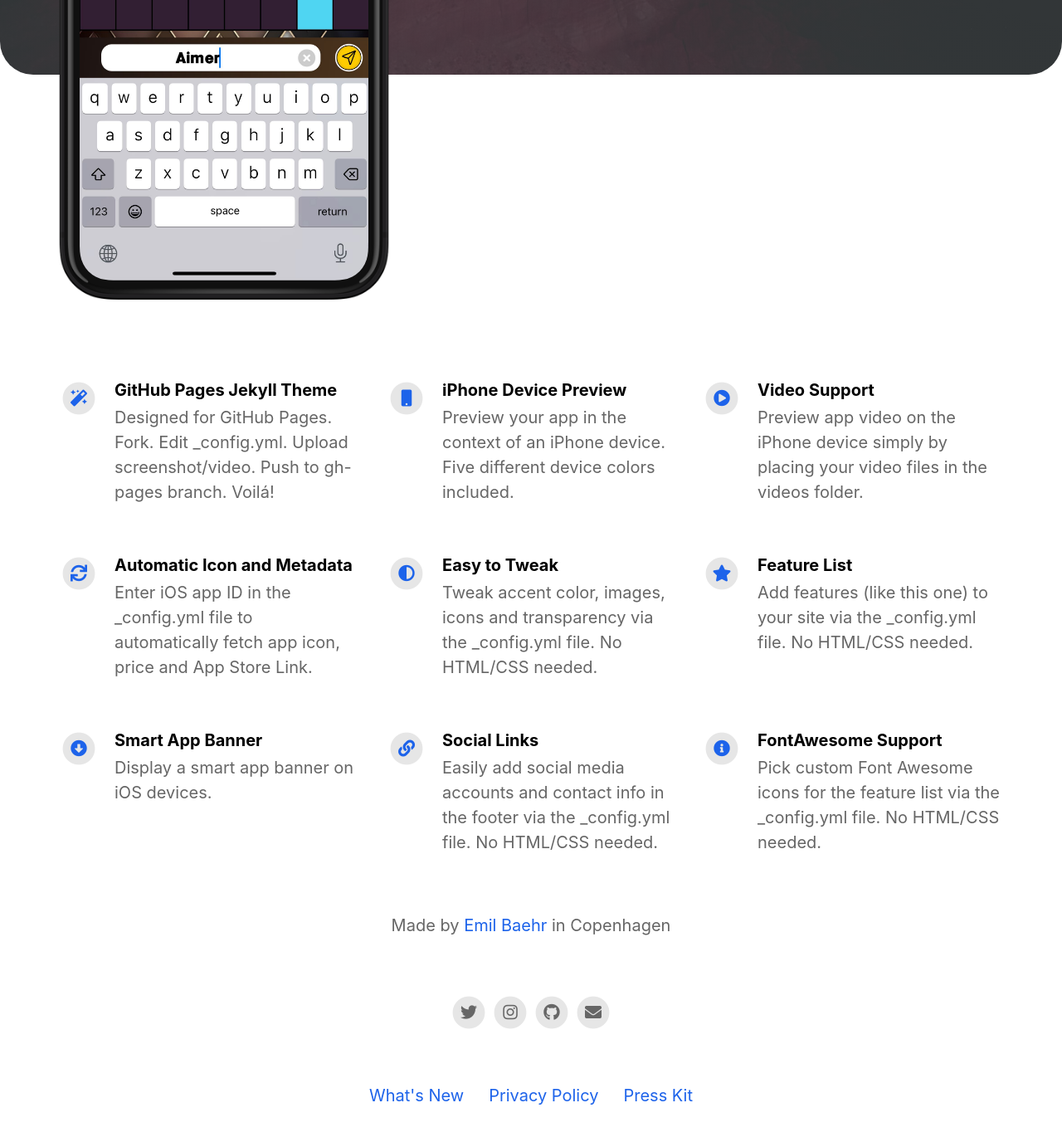
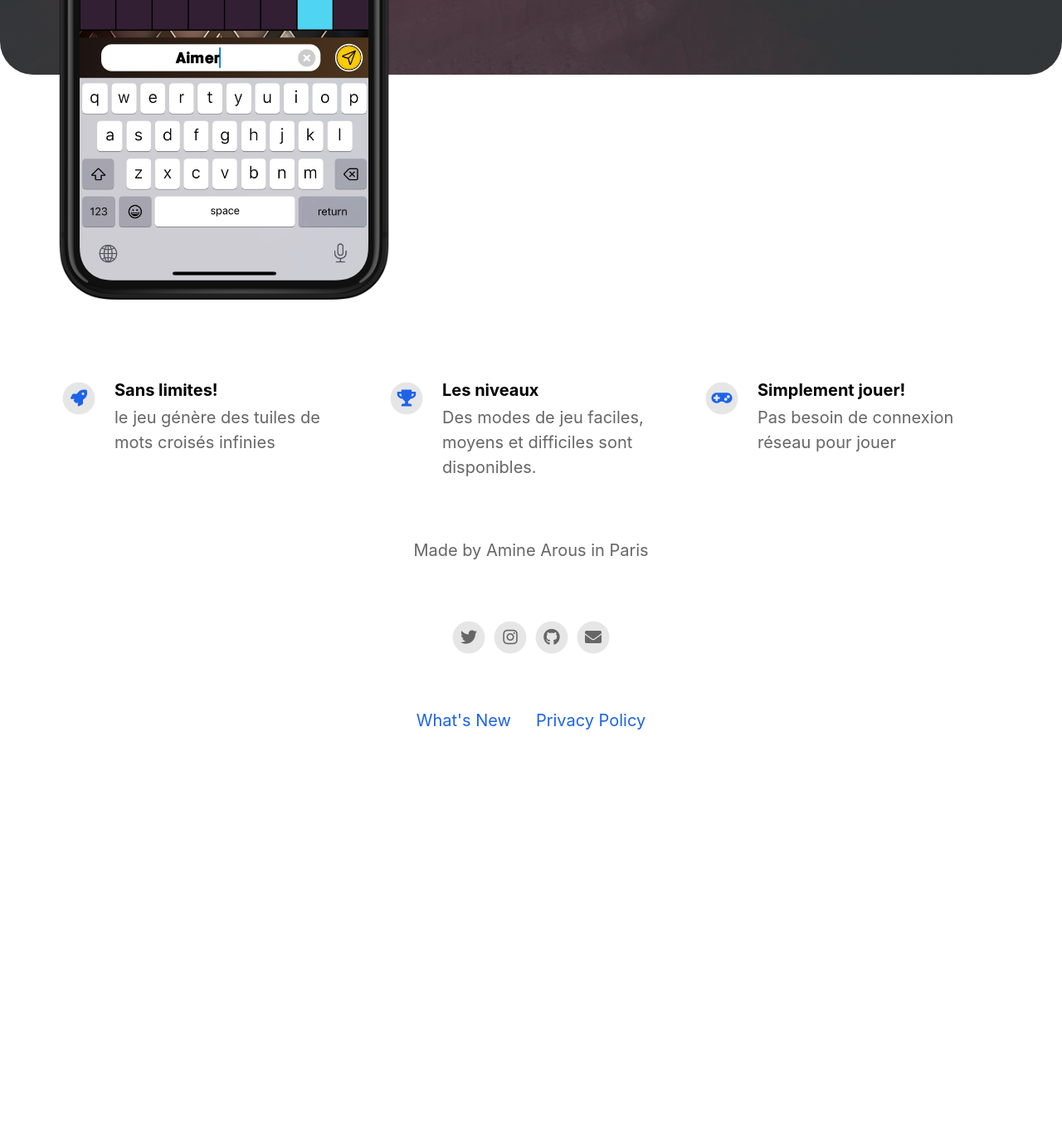
Before and after one commit to AmineArous/crosswordsfrlanding, a Jekyll site: the page built from index.html, in a window 1280 px wide and 1400 px high, scrolled down 624 px. Shown: the top 1370 px of the window at 83% size. Built offline with Jekyll 4.4.1, drawn with Linux system fonts in a browser that asks for light colours; nearby versions of some CDN libraries; after the commit the page ends 1572 px from its top, so only the background shows below that; some of the changed text lies outside the part shown.

Commit message:
Update _config.yml

```diff
--- a/_config.yml
+++ b/_config.yml
@@ -2,32 +2,32 @@
 page_title                                :                                           # Automatically populates with app name if not set and if iOS app ID is set. Otherwise enter manually.
 
 # App Info
-ios_app_id                                : 1234793120                                # Required. Enter iOS app ID to automatically populate name, price and icons (e.g. 718043190).
+ios_app_id                                : 6446811568                                # Required. Enter iOS app ID to automatically populate name, price and icons (e.g. 718043190).
 ios_app_country                           : us                                        # Required outside USA. Enter 2 letter country code as in https://en.wikipedia.org/wiki/ISO_3166-1_alpha-2
 
 appstore_link                             :                                           # Automatically populates if not set and if iOS app ID is set. Otherwise enter manually.
 playstore_link                            :                                           # Enter Google Play Store URL.
-presskit_download_link                    : https://emilbaehr.com                                          # Enter a link to downloadable file or (e.g. public Dropbox link to a .zip file).
+presskit_download_link                    : #https://apps.apple.com/fr/app/id6446811568                                          # Enter a link to downloadable file or (e.g. public Dropbox link to a .zip file).
                                                                                       # Or upload your press kit file to assets and set path accordingly (e.g. "assets/your_press_kit.zip").
 
 app_icon                                  : # assets/appicon.png                      # Automatically populates if not set and if iOS app ID is set.  Otherwise enter path to icon file manually.
 app_name                                  :                                           # Automatically populates if not set and if iOS app ID is set.  Otherwise enter manually.
 app_price                                 :                                           # Automatically populates if not set and if iOS app ID is set.  Otherwise enter manually.
-app_description                           : Write a short tagline for your app.
+app_description                           : Jeu de Mots croisés classic.
 
 enable_smart_app_banner                   : true                                      # Set to true to show a smart app banner at top of page on mobile devices.
 
 
 
 # Information About Yourself
-your_name                                 : Emil Baehr
-your_link                                 : https://emilbaehr.com
-your_city                                 : Copenhagen
-email_address                             : emil.baehr@gmail.com
+your_name                                 : Amine Arous
+your_link                                 :
+your_city                                 : Paris
+email_address                             : m.aminearous@gmail.com
 facebook_username                         :
-instagram_username                        : ebaehr
-twitter_username                          : ebaehr
-github_username                           : emilbaehr
+instagram_username                        : tamjack75
+twitter_username                          : AmineArous
+github_username                           : AmineArous
 youtube_username                          :
 
 
@@ -35,45 +35,17 @@ youtube_username                          :
 # Feature List                            Edit, add or remove features to be presented.
 features                                  :
 
-  - title                                 : GitHub Pages Jekyll Theme
-    description                           : Designed for GitHub Pages. Fork. Edit _config.yml. Upload screenshot/video. Push to gh-pages branch. Voilá!
-    fontawesome_icon_name                 : magic
+  - title                                 : Sans limites!
+    description                           : le jeu génère des tuiles de mots croisés infinies
+    fontawesome_icon_name                 : rocket
 
-  - title                                 : iPhone Device Preview
-    description                           : Preview your app in the context of an iPhone device. Five different device colors included.
-    fontawesome_icon_name                 : mobile
+  - title                                 : Les niveaux
+    description                           : Des modes de jeu faciles, moyens et difficiles sont disponibles.
+    fontawesome_icon_name                 : trophy
 
-  - title                                 : Video Support
-    description                           : Preview app video on the iPhone device simply by placing your video files in the videos folder.
-    fontawesome_icon_name                 : play-circle
-
-  - title                                 : Automatic Icon and Metadata
-    description                           : Enter iOS app ID in the _config.yml file to automatically fetch app icon, price and App Store Link.
-    fontawesome_icon_name                 : sync
-
-  - title                                 : Easy to Tweak
-    description                           : Tweak accent color, images, icons and transparency via the _config.yml file. No HTML/CSS needed.
-    fontawesome_icon_name                 : adjust
-
-  - title                                 : Feature List
-    description                           : Add features (like this one) to your site via the _config.yml file. No HTML/CSS needed.
-    fontawesome_icon_name                 : star
-
-  - title                                 : Smart App Banner
-    description                           : Display a smart app banner on iOS devices.
-    fontawesome_icon_name                 : arrow-alt-circle-down
-
-  - title                                 : Social Links
-    description                           : Easily add social media accounts and contact info in the footer via the _config.yml file. No HTML/CSS needed.
-    fontawesome_icon_name                 : link
-
-  - title                                 : FontAwesome Support
-    description                           : Pick custom Font Awesome icons for the feature list via the _config.yml file. No HTML/CSS needed.
-    fontawesome_icon_name                 : info-circle
-
-  - title                                 : # New Feature Title
-    description                           : # New Feature Description
-    fontawesome_icon_name                 : # Enter Font Awesome icon name (e.g. star). Find icons on fontawesome.com/icons.
+  - title                                 : Simplement jouer!
+    description                           : Pas besoin de connexion réseau pour jouer
+    fontawesome_icon_name                 : gamepad
 
 
 
```
